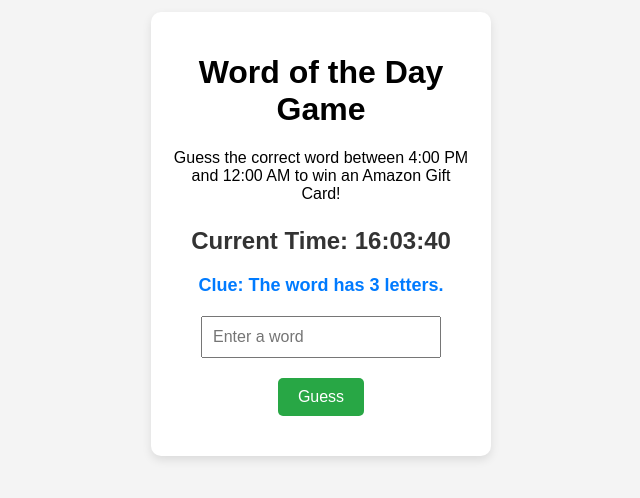
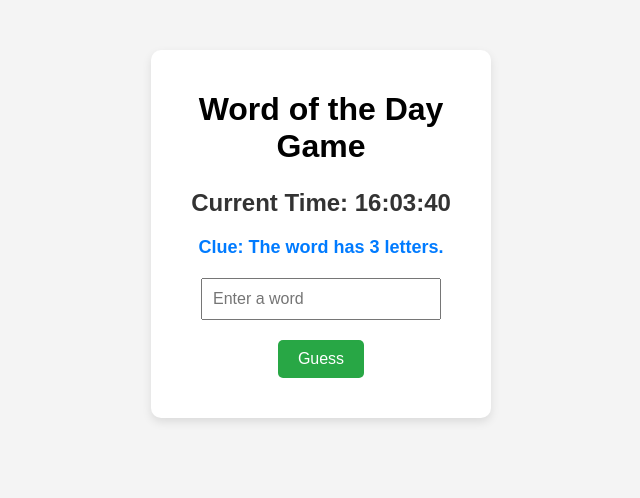
Before and after one commit to Chandra290801/the-word-game, a plain HTML site: page index.html in a window 1280 px wide. Shown: the part 166-664 px from the top of the page, without its empty margins (319-959 px from the left). Drawn offline with Linux system fonts and the light colour scheme.

Commit message:
Update index.html

```diff
--- a/index.html
+++ b/index.html
@@ -9,7 +9,6 @@
 <body id="game-body">
     <div class="game-container">
         <h1>Word of the Day Game</h1>
-        <p>Guess the correct word between 4:00 PM and 12:00 AM to win an Amazon Gift Card!</p>
 
         <!-- Real-Time Clock Display -->
         <p id="clock" class="clock"></p>
```
